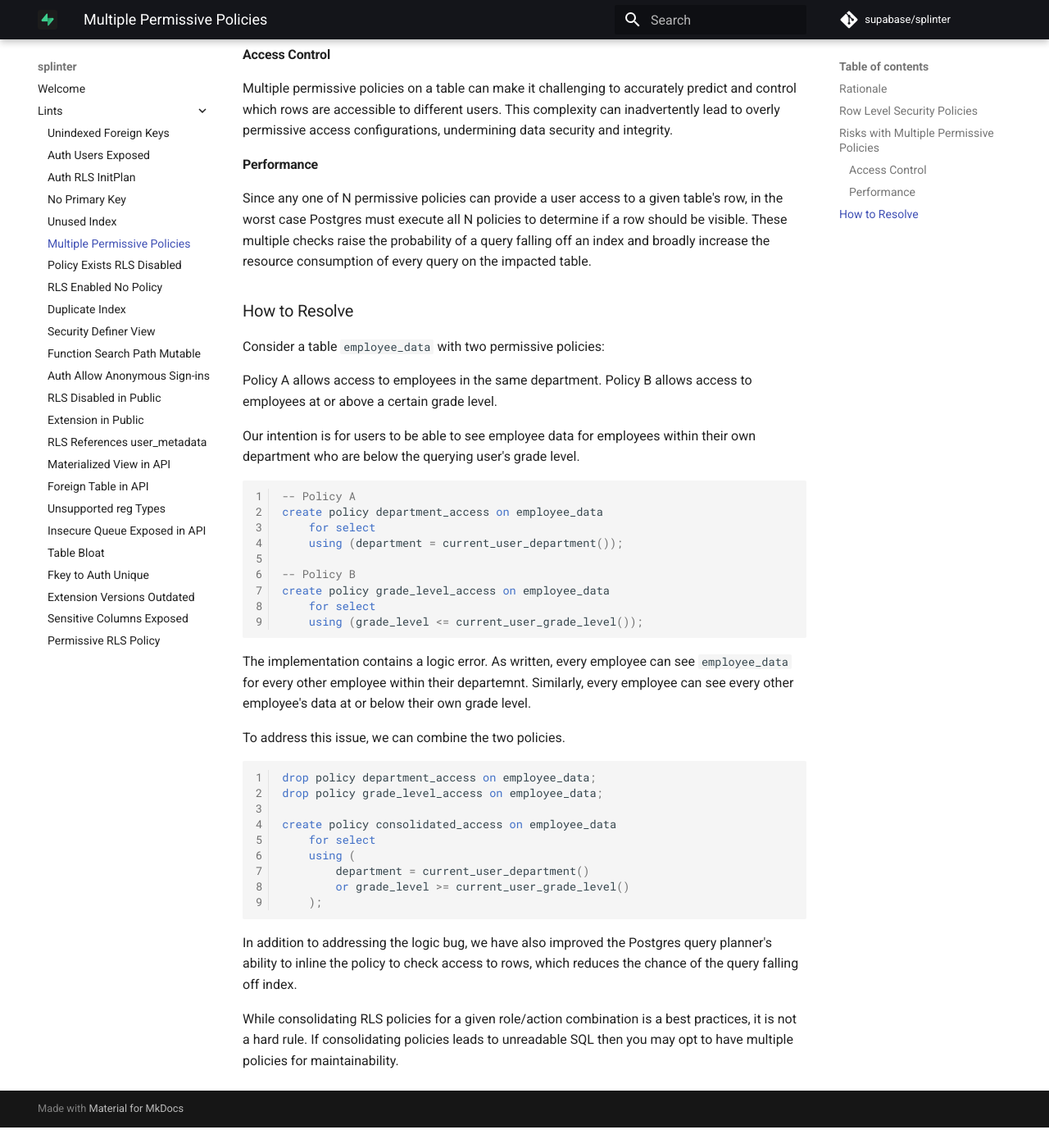
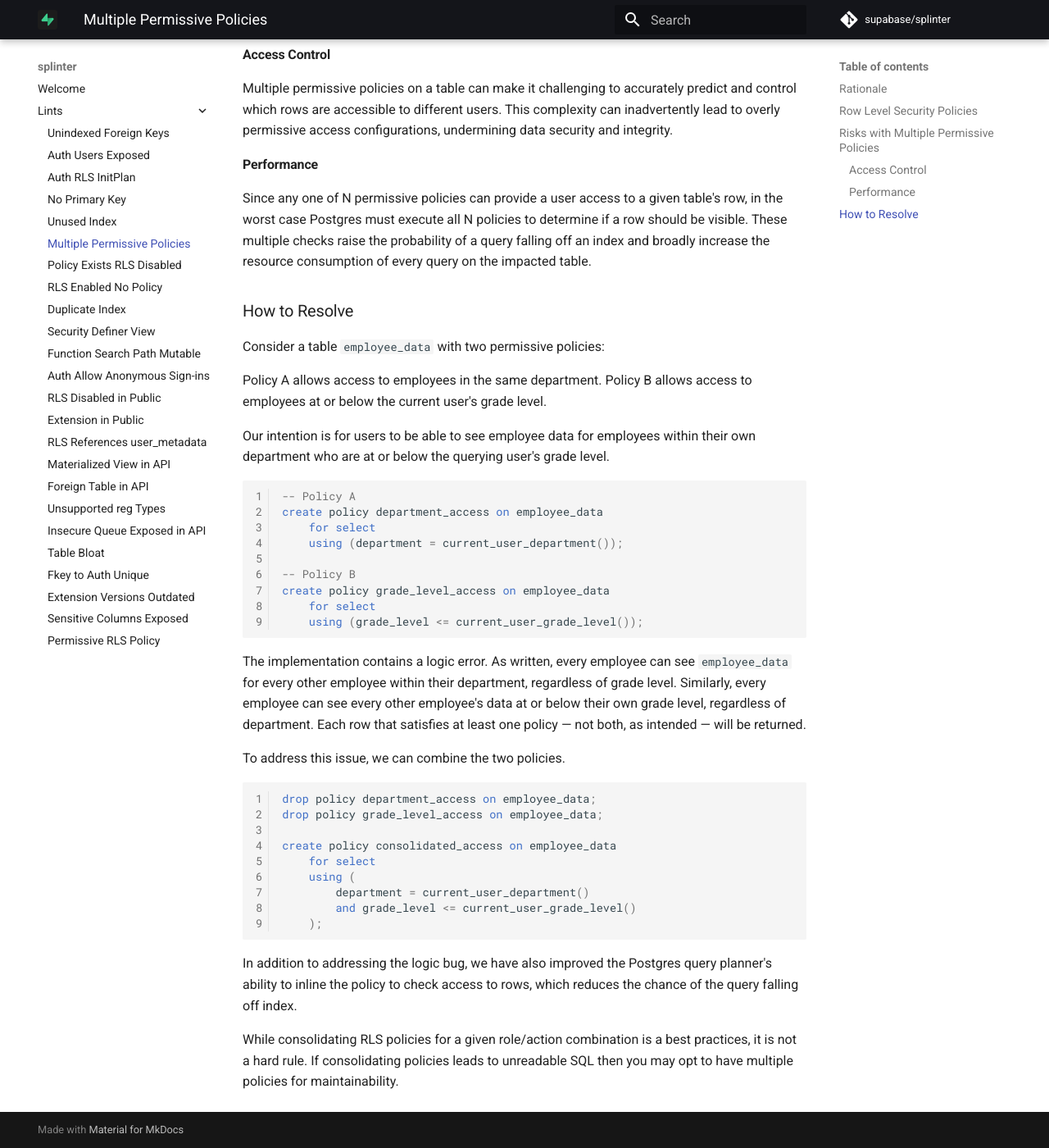
Before and after one commit to supabase/splinter, an MkDocs documentation site: the page built from docs/0006_multiple_permissive_policies.md, in a window 1280 px wide and 1400 px high, scrolled down 802 px. Shown: the whole window at 82% size. Built offline with MkDocs 1.6.1 and Material for MkDocs 9.7.7, drawn with Linux system fonts in a browser that asks for light colours; comment, search, counter and statistics services are not loaded; before the commit the page ends 2177 px from its top, so only the background shows below that.

Commit message:
docs(0006): clarify multiple permissive policies example and fix logic bug
Per supabase/supabase#44600, the 'How to Resolve' section of the
`0006_multiple_permissive_policies` lint had several issues:

1. Policy B was described as 'at or above a certain grade level' even
   though the SQL uses `grade_level <= current_user_grade_level()`.
   Match the prose to the code: 'at or below the current user's
   grade level.'

2. The intention was described as 'below the querying user's grade
   level' but the SQL uses `<=`. Update to 'at or below'.

3. Typo: 'departemnt' → 'department'.

4. Add 'regardless of grade level' / 'regardless of department' to
   make the failure mode explicit, and clarify that rows are returned
   when *at least one* policy passes (OR semantics).

5. The 'consolidated' policy still had the original bug — it used
   `OR` and `>=`, which doesn't restrict access at all. Replace
   with `AND` and `<=` so the policy actually implements the stated
   intention.

````diff
--- a/docs/0006_multiple_permissive_policies.md
+++ b/docs/0006_multiple_permissive_policies.md
@@ -32,9 +32,9 @@
 Consider a table `employee_data` with two permissive policies:
 
 Policy A allows access to employees in the same department.
-Policy B allows access to employees at or above a certain grade level.
+Policy B allows access to employees at or below the current user's grade level.
 
-Our intention is for users to be able to see employee data for employees within their own department who are below the querying user's grade level.
+Our intention is for users to be able to see employee data for employees within their own department who are at or below the querying user's grade level.
 
 ```sql
 -- Policy A
@@ -48,7 +48,7 @@
     using (grade_level <= current_user_grade_level());
 ```
 
-The implementation contains a logic error. As written, every employee can see `employee_data` for every other employee within their departemnt. Similarly, every employee can see every other employee's data at or below their own grade level.
+The implementation contains a logic error. As written, every employee can see `employee_data` for every other employee within their department, regardless of grade level. Similarly, every employee can see every other employee's data at or below their own grade level, regardless of department. Each row that satisfies at least one policy — not both, as intended — will be returned.
 
 To address this issue, we can combine the two policies.
 
@@ -60,7 +60,7 @@
     for select
     using (
         department = current_user_department()
-        or grade_level >= current_user_grade_level()
+        and grade_level <= current_user_grade_level()
     );
 ```
 
````
